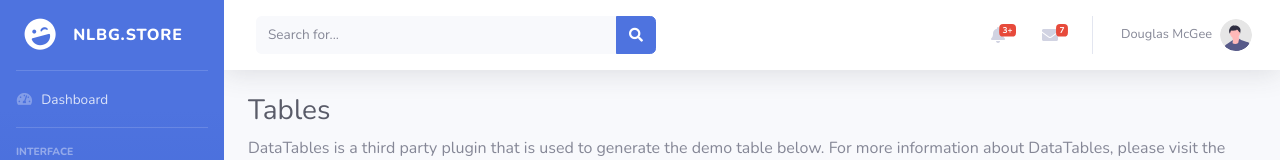
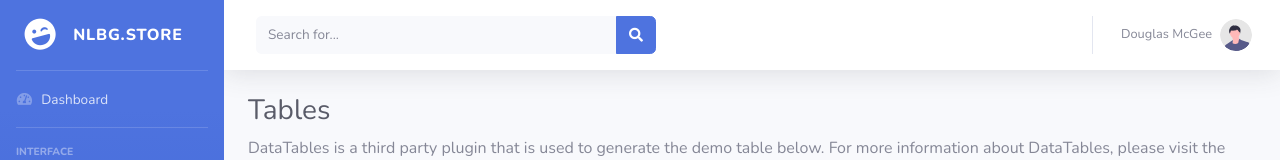
Before and after one commit to zakpruitt/nlbg.store, a website with bundled scripts: page front-end/tables.html in a window 1280 px wide. Shown: the top 160 px of the page. Built offline with nearby package versions, Linux system fonts and the light colour scheme.

Commit message:
adjusted tables reference banner

```diff
--- a/front-end/tables.html
+++ b/front-end/tables.html
@@ -9,7 +9,7 @@
     <meta name="description" content="">
     <meta name="author" content="">
 
-    <title>SB Admin 2 - Tables</title>
+    <title>Reference - Tables</title>
 
     <!-- Custom fonts for this template -->
     <link href="vendor/fontawesome-free/css/all.min.css" rel="stylesheet" type="text/css">
@@ -207,12 +207,7 @@
 
                         <!-- Nav Item - Alerts -->
                         <li class="nav-item dropdown no-arrow mx-1">
-                            <a class="nav-link dropdown-toggle" href="#" id="alertsDropdown" role="button"
-                                data-toggle="dropdown" aria-haspopup="true" aria-expanded="false">
-                                <i class="fas fa-bell fa-fw"></i>
-                                <!-- Counter - Alerts -->
-                                <span class="badge badge-danger badge-counter">3+</span>
-                            </a>
+
                             <!-- Dropdown - Alerts -->
                             <div class="dropdown-list dropdown-menu dropdown-menu-right shadow animated--grow-in"
                                 aria-labelledby="alertsDropdown">
@@ -258,12 +253,7 @@
 
                         <!-- Nav Item - Messages -->
                         <li class="nav-item dropdown no-arrow mx-1">
-                            <a class="nav-link dropdown-toggle" href="#" id="messagesDropdown" role="button"
-                                data-toggle="dropdown" aria-haspopup="true" aria-expanded="false">
-                                <i class="fas fa-envelope fa-fw"></i>
-                                <!-- Counter - Messages -->
-                                <span class="badge badge-danger badge-counter">7</span>
-                            </a>
+
                             <!-- Dropdown - Messages -->
                             <div class="dropdown-list dropdown-menu dropdown-menu-right shadow animated--grow-in"
                                 aria-labelledby="messagesDropdown">
```
